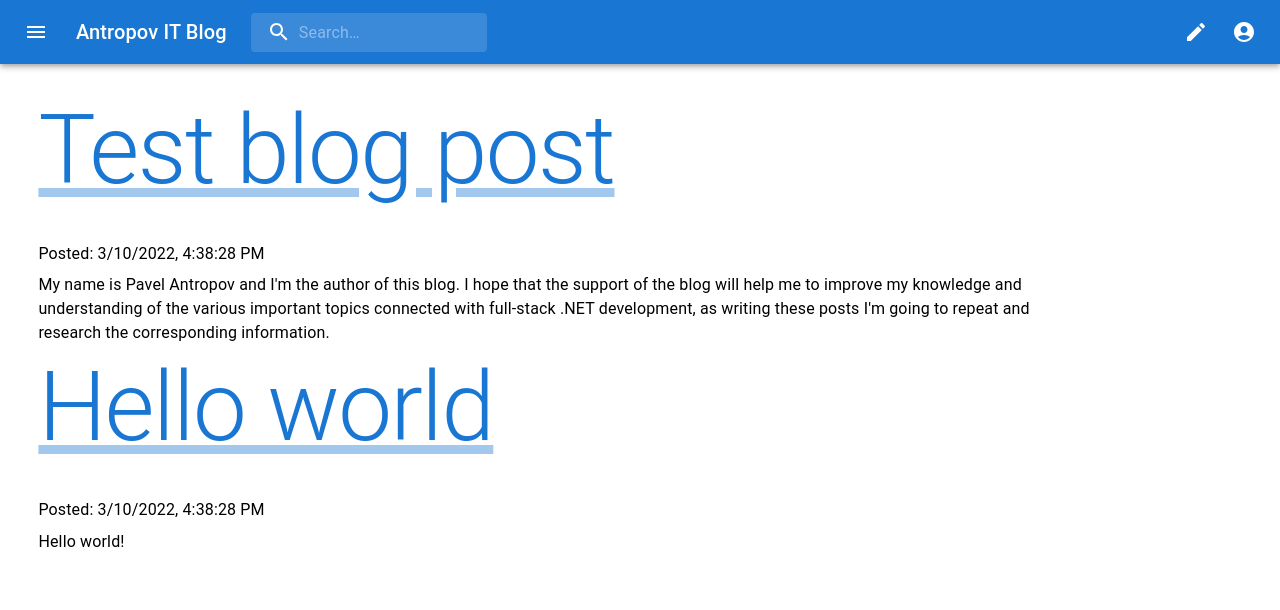
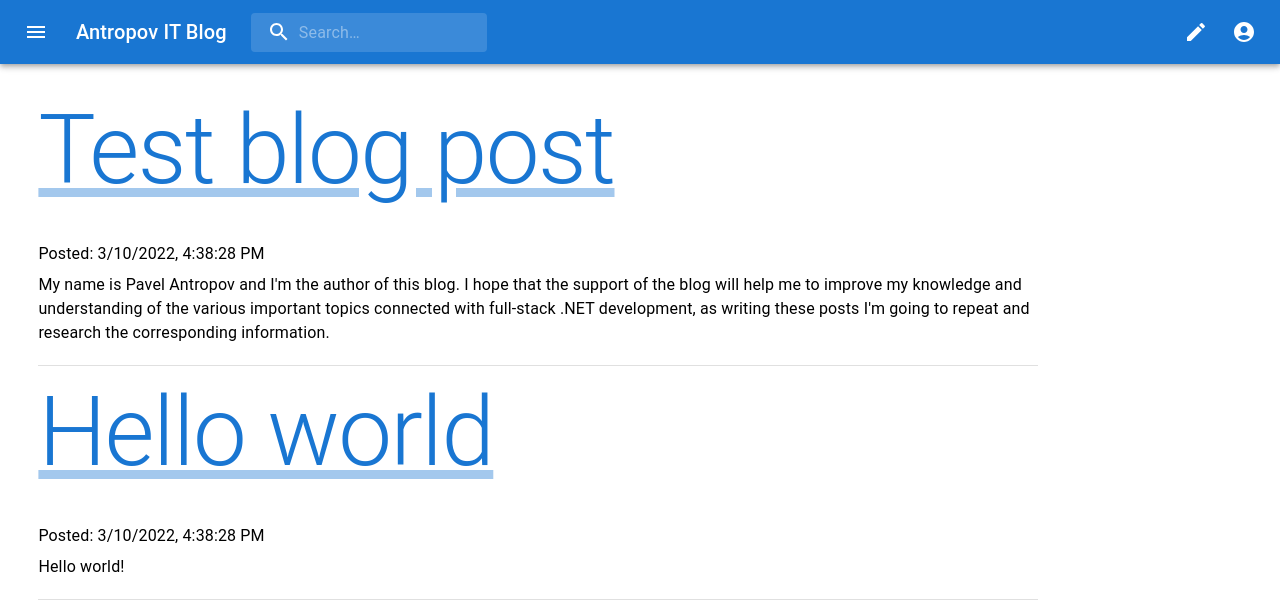
Before and after one commit to pavelantropov/itblog-ui, a React (Create React App) app: page / in a window 1280 px wide. Shown: the top 610 px of the page. Built offline with nearby package versions, Linux system fonts and the light colour scheme.

Commit message:
Move Divider to the preview component

```diff
--- a/src/features/blogPost/BlogPostPreview.tsx
+++ b/src/features/blogPost/BlogPostPreview.tsx
@@ -1,5 +1,6 @@
-import { Link, Typography } from "@mui/material";
-import * as React from "react";
+import Link from "@mui/material/Link";
+import Typography from "@mui/material/Typography";
+import Divider from "@mui/material/Divider";
 
 interface BlogPostPreviewProps {
   blogPostId: string;
@@ -27,6 +28,7 @@ export default function BlogPostPreview({
       <Typography variant="body1" gutterBottom>
         {body ?? "-"}
       </Typography>
+      <Divider sx={{ mt: "20px", mb: "10px" }} />
     </>
   );
 }
```
